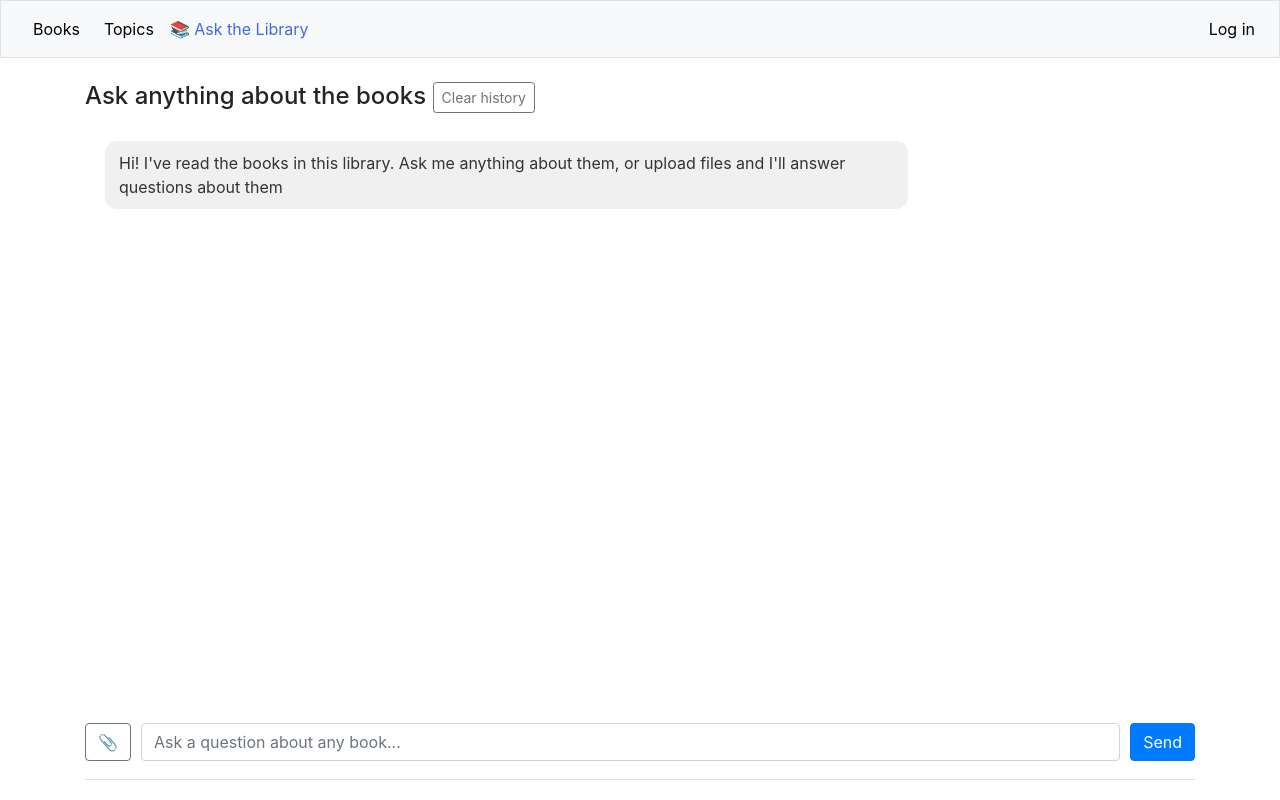
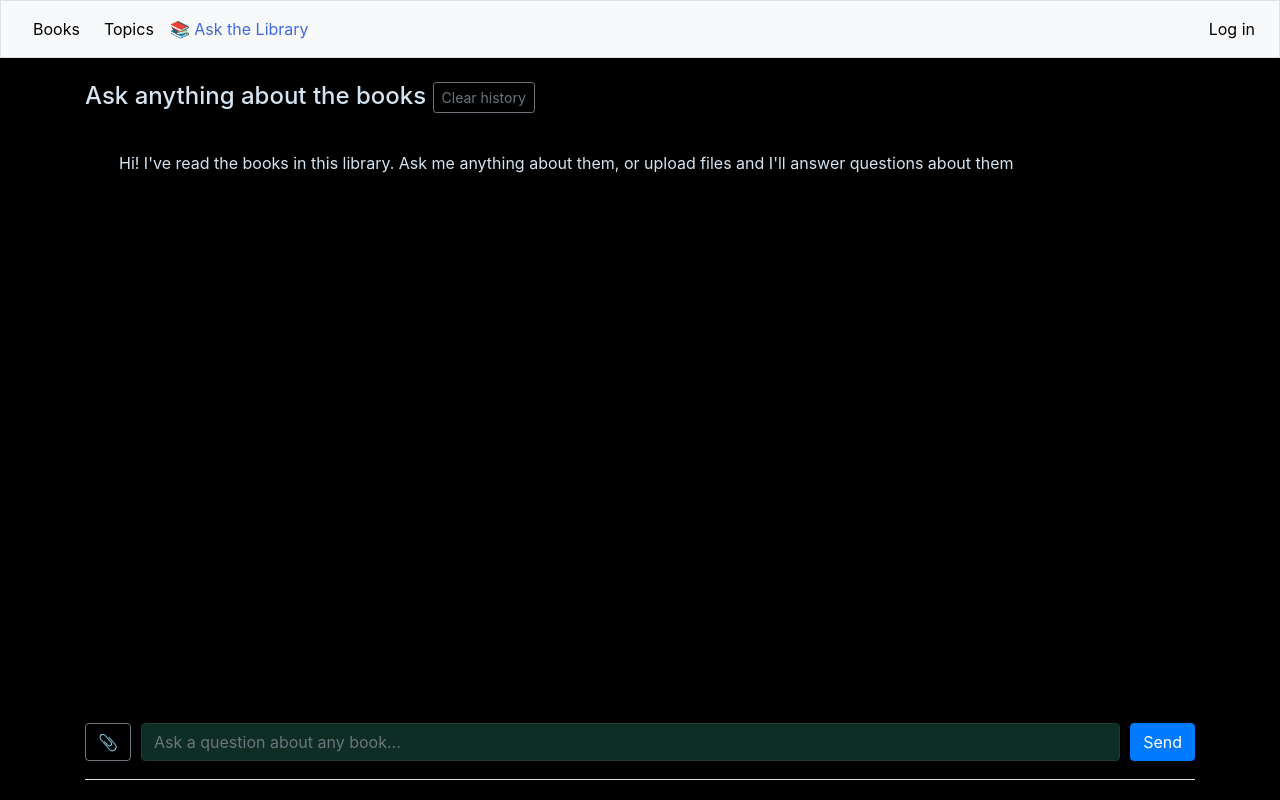
Before and after one commit to TiernanMurphy/Note-taking-web-app, a Django app: page /chatbot/ in a window 1280 px wide. Run offline with Django 5.2, Linux system fonts and the light colour scheme; some libraries are stand-ins or nearby versions.

```diff
--- a/learning_logs/static/learning_logs/css/chatbot.css
+++ b/learning_logs/static/learning_logs/css/chatbot.css
@@ -1,9 +1,18 @@
+body {
+    background-color: black;
+}
+
+h4 {
+    color: #D4E4F0;
+}
+
 #chat-container {
-    max-width: 1200px;
+    max-width: 2000px;
     margin: 0 auto;
     display: flex;
     flex-direction: column;
     height: calc(100vh - 150px);
+    color: #1A2744;
 }
 
 #chat-messages {
@@ -16,15 +25,16 @@
 }
 
 .message {
-    max-width: 75%;
+    max-width: 100%;
     padding: 10px 14px;
     border-radius: 12px;
     line-height: 1.5;
+    color: #D4E4F0;
 }
 
 .user-message {
-    background-color: #0d6efd;
-    color: white;
+    background-color: #0E2D25;
+    color: #D4E4F0;
     align-self: flex-end;
 }
 
@@ -37,8 +47,7 @@
 }
 
 .bot-message {
-    background-color: #f0f0f0;
-    color: #333;
+    color: #D4E4F0;
     align-self: flex-start;
 }
 
@@ -46,6 +55,14 @@
     display: flex;
     gap: 10px;
     padding: 10px 0;
+    color: #0E2D25;
+
+}
+
+#user-input {
+    color: #caeada;
+    background-color: #0E2D25;
+    border-color: #1c3d30;
 }
 
 .bot-message h1,
--- a/learning_logs/static/learning_logs/css/styles.css
+++ b/learning_logs/static/learning_logs/css/styles.css
@@ -1,3 +1,7 @@
+body {
+    color: black;
+}
+
 img {
     height: 300px;
     width: auto;
--- a/learning_logs/templates/learning_logs/chatbot.html
+++ b/learning_logs/templates/learning_logs/chatbot.html
@@ -18,7 +18,7 @@
             📎
         </label>
         <input type="file" id="file-input" accept="image/*,.pdf,.py,.js,.html,.ipynb" style="display: none;">
-        <div style="position: relative; flex: 1;">
+        <div style="position: relative; flex: 1;" id="text-input">
             <input type="text" id="user-input" class="form-control" placeholder="Ask a question about any book...">
             <div id="image-preview"
                 style="display:none; position:absolute; bottom: 110%; left: 0; background:#fff; border:1px solid #ccc; border-radius:8px; padding:6px;">
```
Also changed, not shown: 2 other files.
